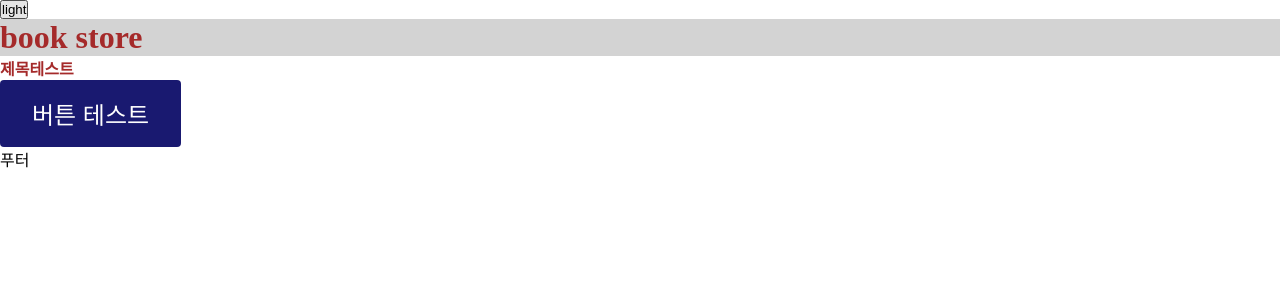
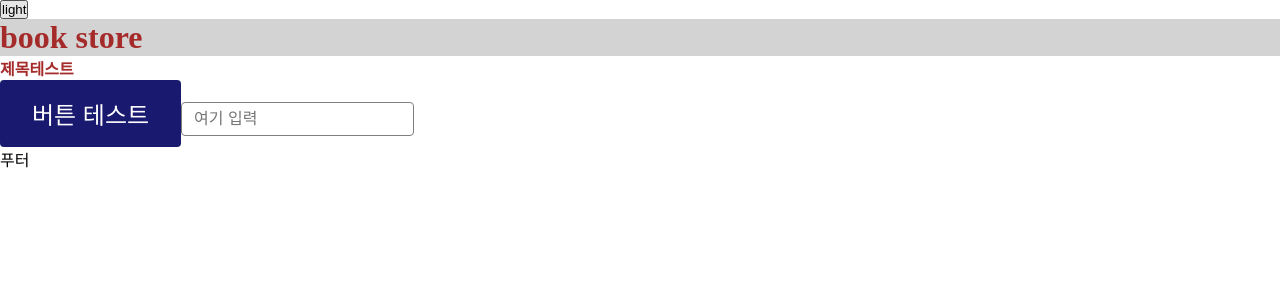
Before and after one commit to play3step/bookstore-clone-ts, a React (Create React App) app: page / in a window 1280 px wide. Shown: the top 300 px of the page. Built offline with nearby package versions, Linux system fonts and the light colour scheme.

Commit message:
feat: input 컨포넌트 작성

```diff
--- /dev/null
+++ b/src/components/common/InputText.tsx
@@ -0,0 +1,23 @@
+import React, { ForwardedRef } from "react";
+import styled from "styled-components";
+
+interface Props {
+  placeholder?: string;
+}
+
+const InputText = React.forwardRef(
+  ({ placeholder }: Props, ref: ForwardedRef<HTMLInputElement>) => {
+    return <InputTextStyled placeholder={placeholder} ref={ref} />;
+  }
+);
+
+const InputTextStyled = styled.input.attrs({ type: "text" })`
+  padding: 0.25rem 0.75rem;
+  border: 1px solid ${({ theme }) => theme.colors.border};
+  border-radius: ${({ theme }) => theme.borderRadius.default};
+  font-size: 1rem;
+  line-height: 1.5;
+  color: ${({ theme }) => theme.colors.text};
+`;
+
+export default InputText;
--- a/src/pages/Home.tsx
+++ b/src/pages/Home.tsx
@@ -1,4 +1,5 @@
 import Button from "../components/common/Button";
+import InputText from "../components/common/InputText";
 import Title from "../components/common/Title";
 
 const Home = () => {
@@ -8,6 +9,7 @@
       <Button size="large" scheme="primary">
         버튼 테스트
       </Button>
+      <InputText placeholder="여기 입력" />
     </div>
   );
 };
--- a/src/style/theme.ts
+++ b/src/style/theme.ts
@@ -2,7 +2,13 @@
 
 export type HeadingSize = "large" | "medium" | "small";
 
-export type ColorKey = "primary" | "background" | "secondary" | "third";
+export type ColorKey =
+  | "primary"
+  | "background"
+  | "secondary"
+  | "third"
+  | "border"
+  | "text";
 export type ButtonSize = "large" | "medium" | "small";
 export type ButtonScheme = "primary" | "normal";
 
@@ -42,6 +48,8 @@
     background: "lightgray",
     secondary: "blue",
     third: "green",
+    border: "gray",
+    text: "black",
   },
   heading: {
     large: {
@@ -91,6 +99,8 @@
     background: "black",
     secondary: "blue",
     third: "green",
+    border: "gray",
+    text: "black",
   },
 };
 
```
Also changed, not shown: 1 other file (tests, documents, lock files or other folders).
